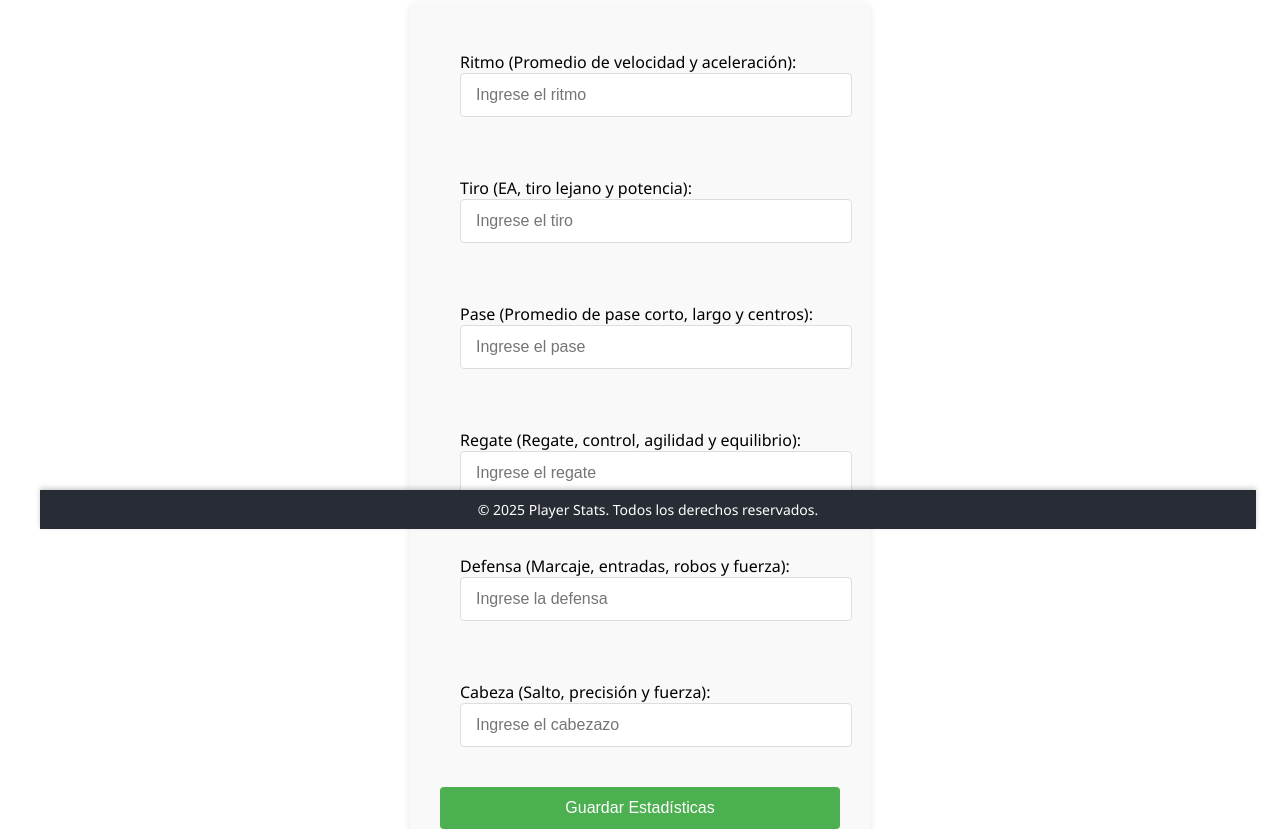
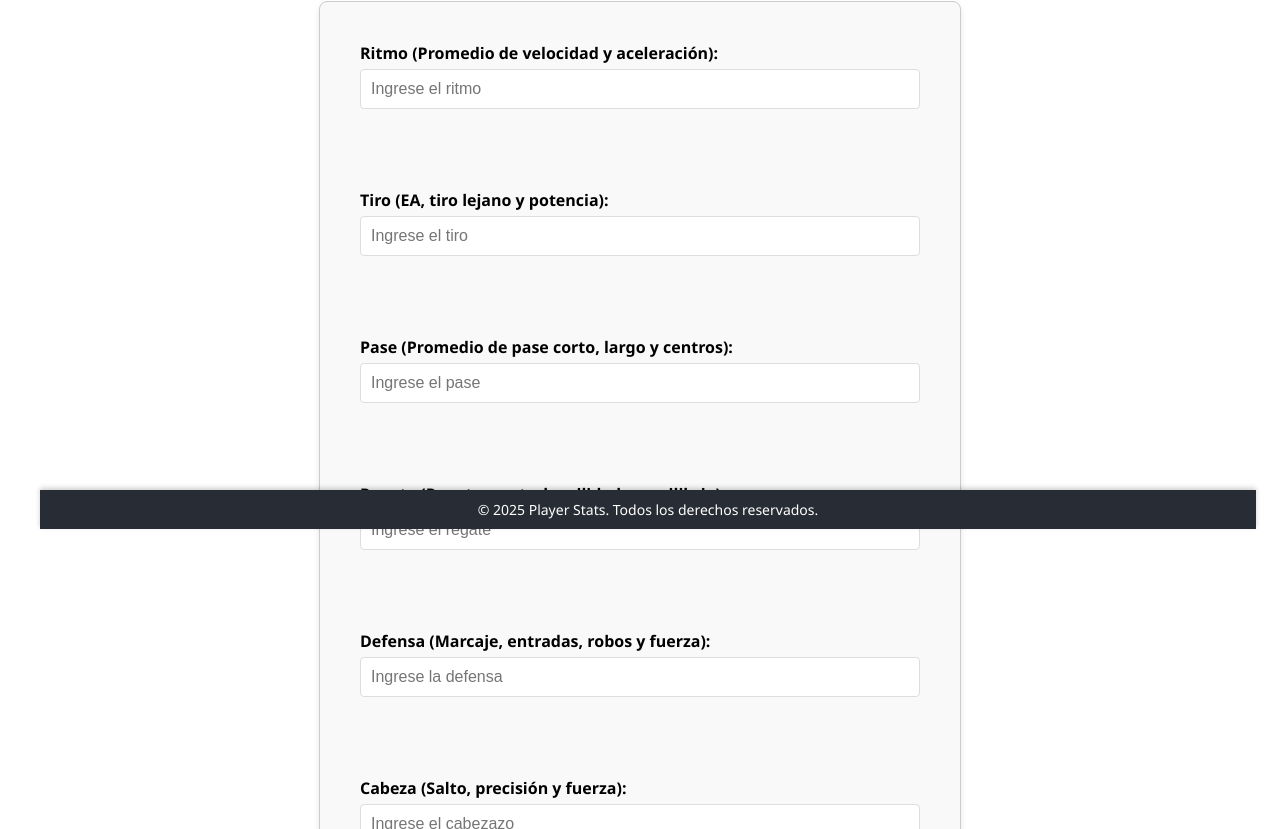
Before and after one commit to CarlosBD1988/player-stats, a React (Create React App) app: page /crear-metrica in a window 1280 px wide. Shown: the part 271-1100 px from the top of the page. Built offline with nearby package versions, Linux system fonts and the light colour scheme; no server answers; the database is empty.

Commit message:
Add CSS to AddMetrics component.

```diff
--- /dev/null
+++ b/src/components/AddMetrics/AddMetrics.css
@@ -0,0 +1,43 @@
+.form-container
+{
+    max-width: 600px; /* Limita el ancho del formulario */
+    margin: 0 auto; /* Centra el formulario horizontalmente */
+    padding: 20px; /* Agrega espacio interno */
+    border: 1px solid #ccc; /* Borde para visualizar los límites */
+    background-color: #f9f9f9; /* Fondo para contraste */
+    border-radius: 8px; /* Esquinas redondeadas */
+    box-shadow: 0 4px 6px rgba(0, 0, 0, 0.1); /* Sombra para darle profundidad */
+  }
+
+  .form-item {
+    margin-bottom: 20px; /* Espaciado entre los elementos del formulario */
+  }
+
+  label {
+    display: block; /* Asegura que las etiquetas estén en una línea separada */
+    margin-bottom: 5px; /* Espaciado debajo del label */
+    font-weight: bold;
+  }
+
+  input[type="number"] {
+    width: 100%; /* Asegura que los inputs ocupen todo el ancho disponible */
+    padding: 10px;
+    border: 1px solid #ddd;
+    border-radius: 4px;
+    box-sizing: border-box; /* Incluye el padding y el borde en el tamaño total */
+  }
+
+  button {
+    width: 100%; /* Botón de ancho completo */
+    padding: 10px;
+    background-color: #007bff;
+    color: white;
+    border: none;
+    border-radius: 4px;
+    cursor: pointer;
+    font-size: 16px;
+  }
+
+  button:hover {
+    background-color: #0056b3;
+  }
--- a/src/components/AddMetrics/AddMetrics.js
+++ b/src/components/AddMetrics/AddMetrics.js
@@ -4,6 +4,7 @@ import { db } from "../../config/firebaseConfig"; // Asegúrate de importar tu i
 
 import Swal from 'sweetalert2';
 
+import "./AddMetrics.css"
 
 const AddMetrics= ()=>
 {
@@ -105,8 +106,8 @@ const AddMetrics= ()=>
                 ))}
             </select>
 
-        <form onSubmit={handleSubmit}>
-        <div>
+        <form onSubmit={handleSubmit} className="form-container">
+        <div class="form-item">
           <label>Ritmo (Promedio de velocidad y aceleración):</label>
           <input
             type="number"
@@ -120,7 +121,7 @@ const AddMetrics= ()=>
           />
         </div>
 
-        <div>
+        <div class="form-item">
           <label>Tiro (EA, tiro lejano y potencia):</label>
           <input
             type="number"
@@ -134,7 +135,7 @@ const AddMetrics= ()=>
           />
         </div>
 
-        <div>
+        <div class="form-item">
           <label>Pase (Promedio de pase corto, largo y centros):</label>
           <input
             type="number"
@@ -148,7 +149,7 @@ const AddMetrics= ()=>
           />
         </div>
 
-        <div>
+        <div class="form-item">
           <label>Regate (Regate, control, agilidad y equilibrio):</label>
           <input
             type="number"
@@ -162,7 +163,7 @@ const AddMetrics= ()=>
           />
         </div>
 
-        <div>
+        <div class="form-item">
           <label>Defensa (Marcaje, entradas, robos y fuerza):</label>
           <input
             type="number"
@@ -176,7 +177,7 @@ const AddMetrics= ()=>
           />
         </div>
 
-        <div>
+        <div class="form-item">
           <label>Cabeza (Salto, precisión y fuerza):</label>
           <input
             type="number"
```
